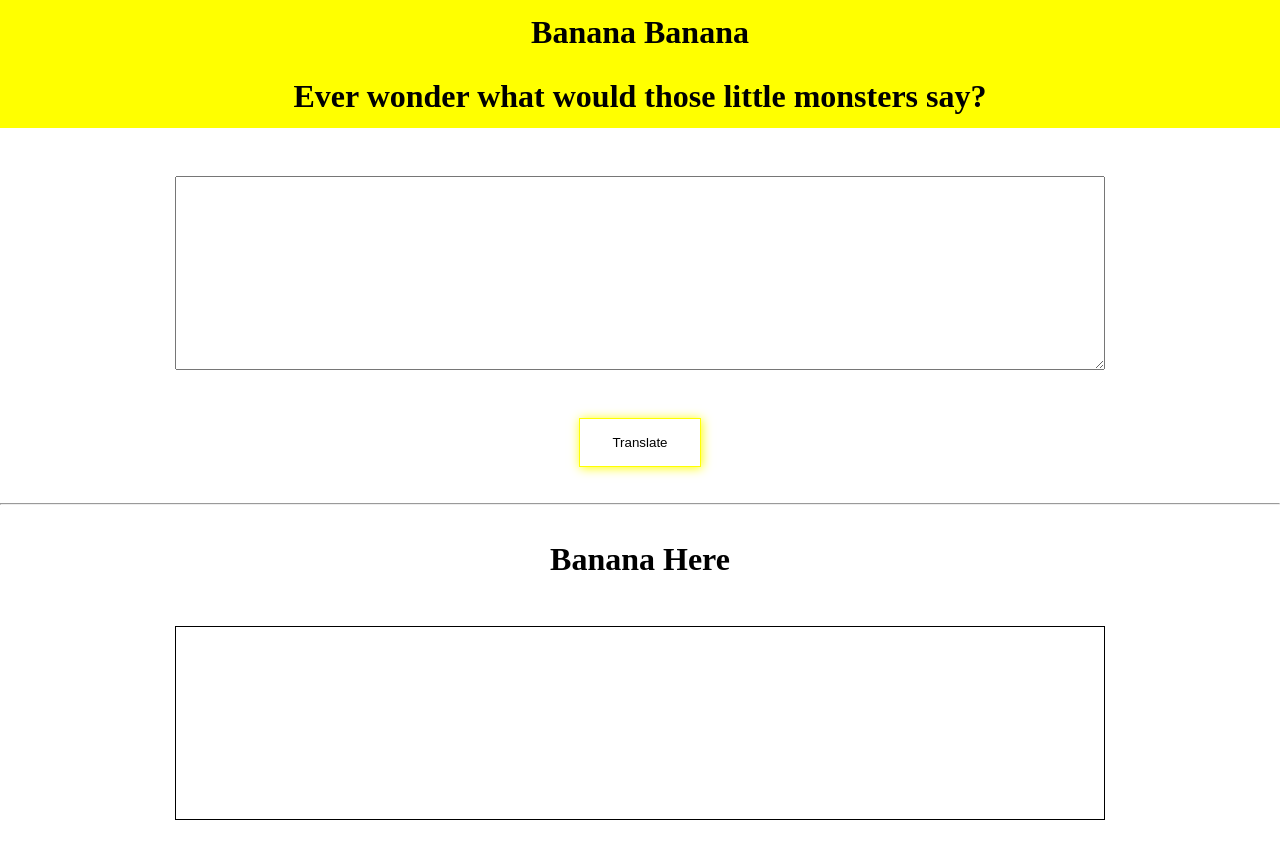
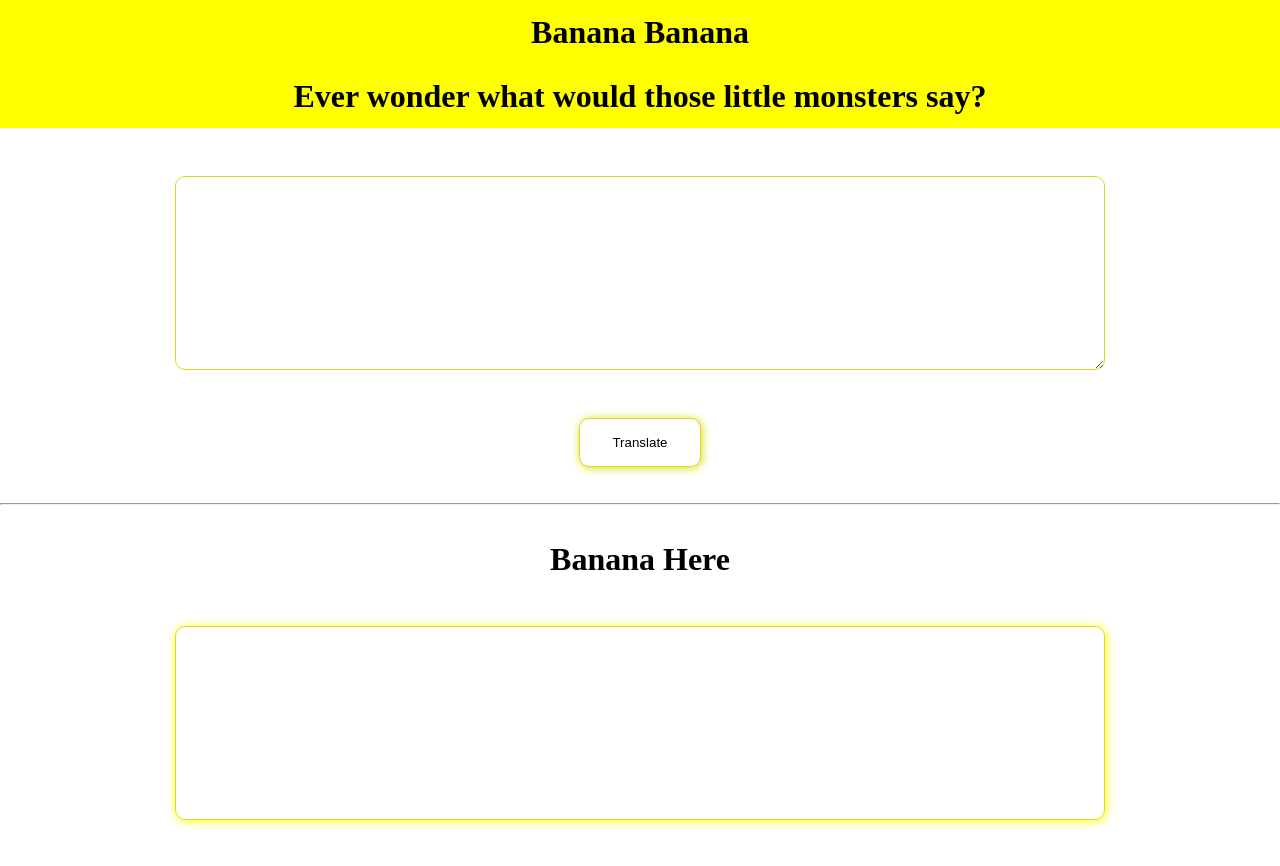
Before and after one commit to aniketxparihar/Minion_Speak_Mark-6, a plain HTML site: page index.html in a window 1280 px wide. Drawn offline with Linux system fonts and the light colour scheme.

Commit message:
style-update

```diff
--- a/index.html
+++ b/index.html
@@ -19,6 +19,9 @@
             display:block;
             padding: 1rem;
             margin:3rem;
+            border:1px solid rgb(218, 221, 21);
+
+            border-radius: 10px;
         }
         .banana-txt{
             display: flex;
@@ -27,18 +30,21 @@
             flex-direction: column;
         }
         #banana{
-            border:1px solid black;
+            border:1px solid rgb(218, 221, 21);
             height:20vh;
             width:70%;
             padding:1rem;
             margin:3rem;
+            box-shadow: 1px 1px 10px yellow;
+            border-radius: 10px;
         }
 
         #normie-to-banana{
-            border:1px solid yellow;
+            border:1px solid rgb(218, 221, 21);
             padding:1rem 2rem;
             background-color: #fff;
-            box-shadow: 1px 1px 10px yellow;
+            box-shadow: 1px 1px 10px rgb(218, 221, 21);
+            border-radius: 10px;
             cursor: pointer;
             transition: transform 1s;
         }
```
